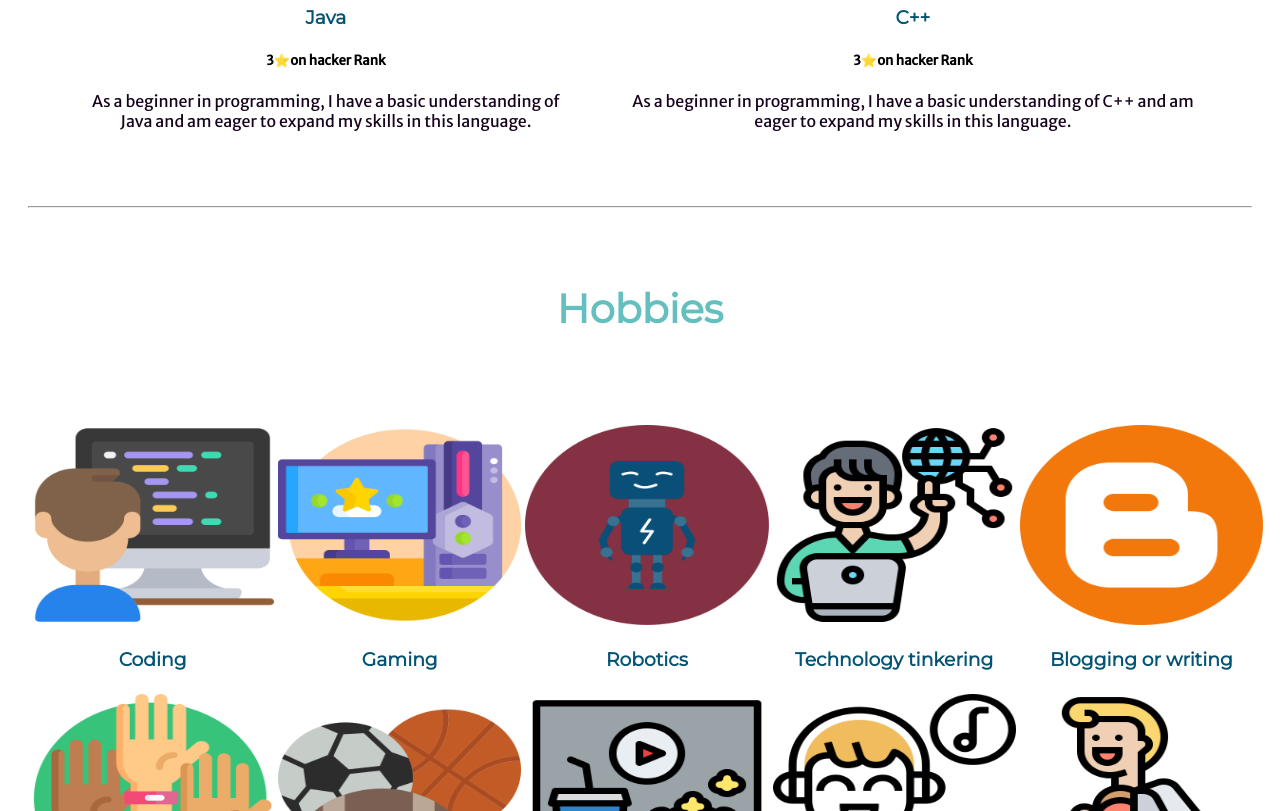
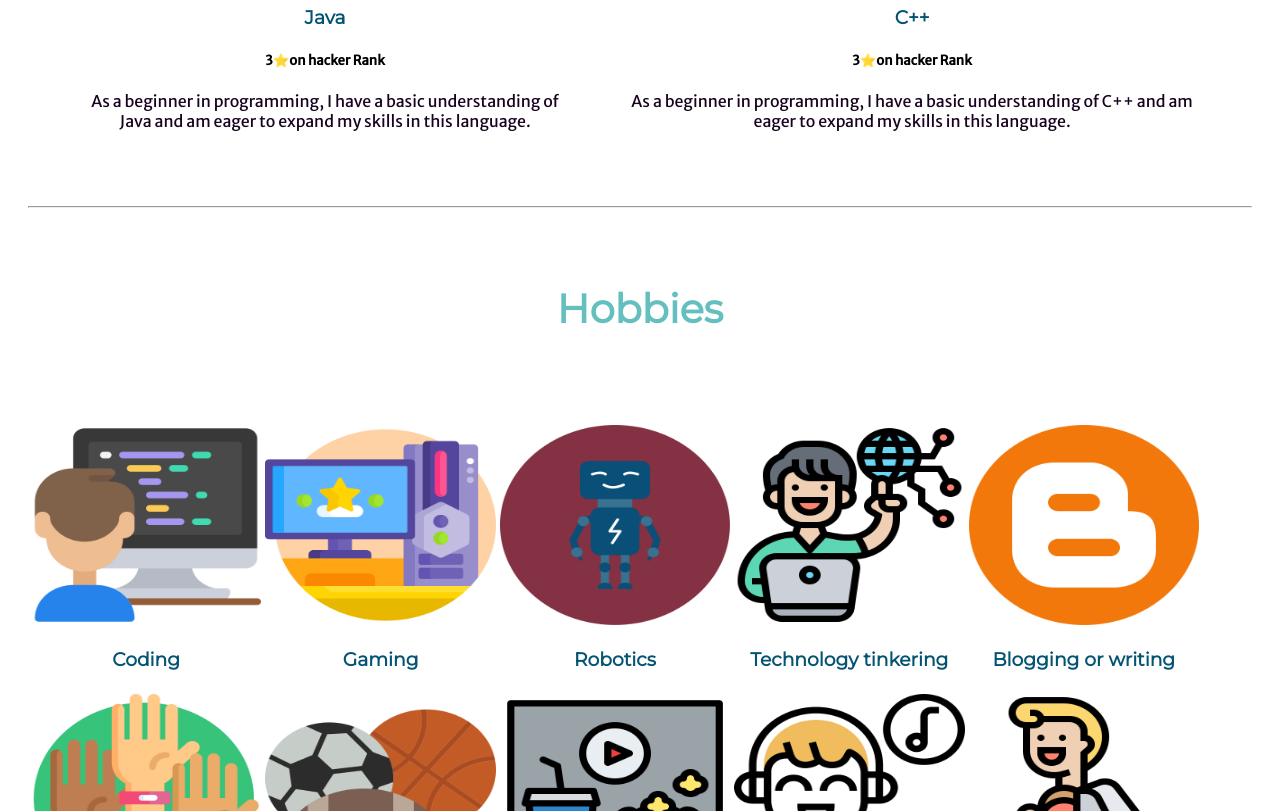
Before and after one commit to IamJayPrakash/Resume, a plain HTML site: page index.html in a window 1280 px wide. Shown: the part 2631-3442 px from the top of the page. Drawn offline with Linux system fonts and the light colour scheme.

Commit message:
updated css

```diff
--- a/css/style.css
+++ b/css/style.css
@@ -98,8 +98,8 @@ p {
     padding: auto;
 }
 table img{
-    height: 15vw !important ;
-    width: 19vw !important;
+    height: 18vw !important ;
+    width: 18vw !important;
   }
   table{
     width: 100% ;
```
